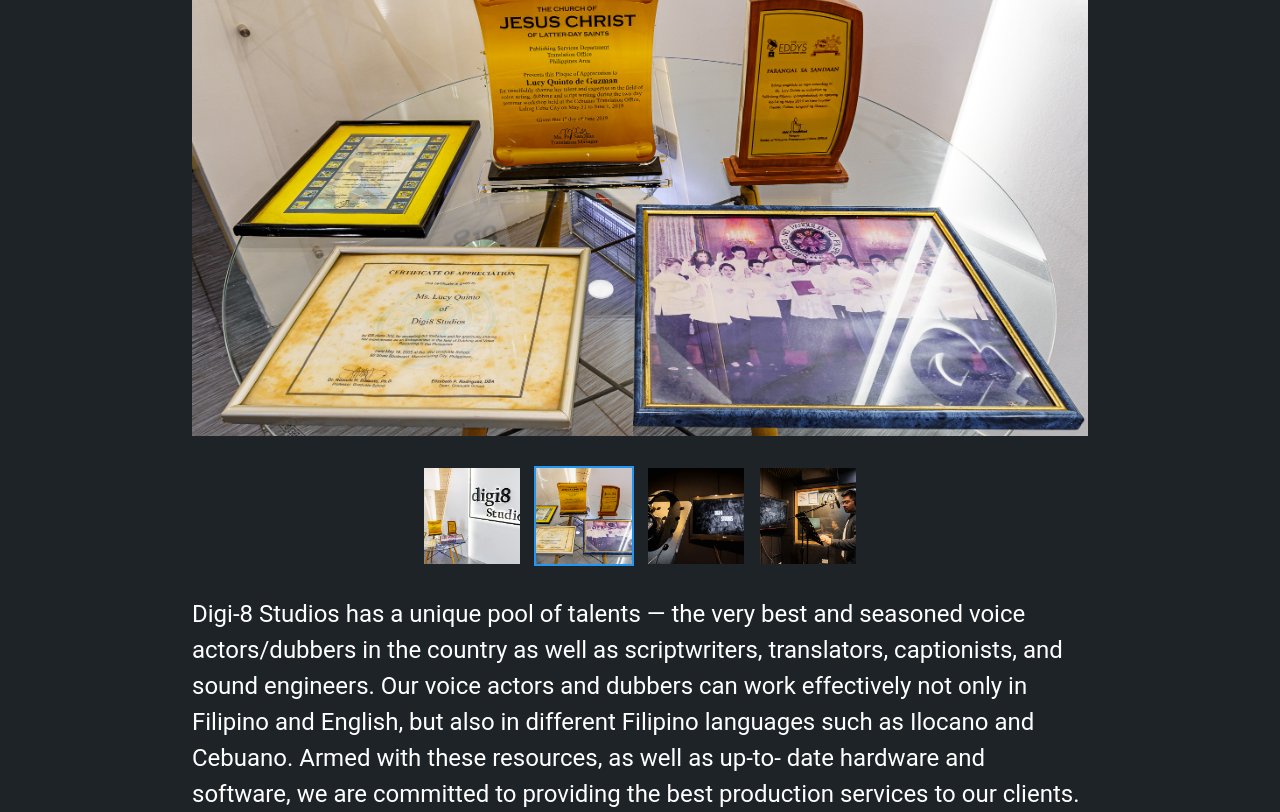
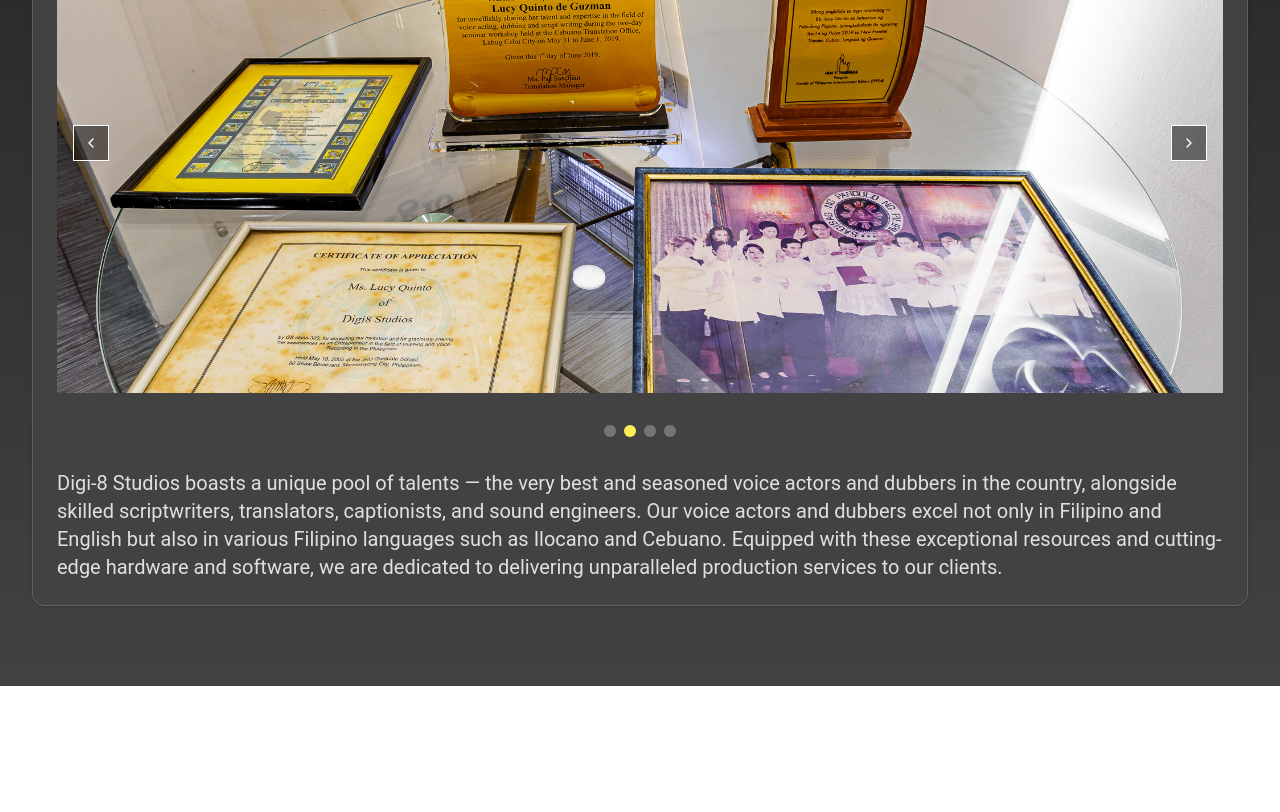
Before and after one commit to CSaguinsin/Digi8, a Next.js app: page / in a window 1280 px wide. Shown: the part 1120-1932 px from the top of the page. After the commit the page ends 1806 px from the top, so only its background shows below. Built offline with nearby package versions, Linux system fonts and the light colour scheme.

Commit message:
Our Story modified UI finished

```diff
--- a/package.json
+++ b/package.json
@@ -15,6 +15,7 @@
     "@radix-ui/react-slot": "^1.1.1",
     "class-variance-authority": "^0.7.1",
     "clsx": "^2.1.1",
+    "framer-motion": "^12.0.5",
     "lucide-react": "^0.473.0",
     "next": "15.1.6",
     "next-themes": "^0.4.4",
--- a/src/app/components/Our_Story.tsx
+++ b/src/app/components/Our_Story.tsx
@@ -1,13 +1,18 @@
-'use client'
-import Image from 'next/image'
-import { useState, useEffect } from 'react'
+"use client"
+
+import { useState, useEffect } from "react"
+import Image from "next/image"
+import { motion } from "framer-motion"
+import { Card, CardContent } from "@/components/ui/card"
+import { Button } from "@/components/ui/button"
+import { ChevronLeft, ChevronRight } from "lucide-react"
 
 export default function OurStory() {
   const images = [
-    { src: '/assets/graphics/Digi8-WebMat1.jpg', alt: 'Image 1' },
-    { src: '/assets/graphics/Digi8-WebMat2.jpg', alt: 'Image 2' },
-    { src: '/assets/graphics/Digi8-WebMat3.jpg', alt: 'Image 3' },
-    { src: '/assets/graphics/Digi8-WebMat4.jpg', alt: 'Image 4' },
+    { src: "/assets/graphics/Digi8-WebMat1.jpg", alt: "Image 1" },
+    { src: "/assets/graphics/Digi8-WebMat2.jpg", alt: "Image 2" },
+    { src: "/assets/graphics/Digi8-WebMat3.jpg", alt: "Image 3" },
+    { src: "/assets/graphics/Digi8-WebMat4.jpg", alt: "Image 4" },
   ]
 
   const [currentImage, setCurrentImage] = useState(0)
@@ -15,77 +20,95 @@
   useEffect(() => {
     const interval = setInterval(() => {
       setCurrentImage((prev) => (prev + 1) % images.length)
-    }, 3000)
+    }, 5000)
 
     return () => clearInterval(interval)
   }, [images.length])
 
-  const handleImageClick = (index: number) => {
-    setCurrentImage(index)
+  const handleImageChange = (direction: "next" | "prev") => {
+    if (direction === "next") {
+      setCurrentImage((prev) => (prev + 1) % images.length)
+    } else {
+      setCurrentImage((prev) => (prev - 1 + images.length) % images.length)
+    }
   }
 
   return (
-    <section className="bg-[#1e2328] pt-20">
-      <h1 className="text-center font-archivo-black text-[4rem] bg-gradient-to-r from-[#F4B301] to-[#999999] bg-clip-text text-transparent px-40">
+    <section className="bg-gradient-to-b from-gray-900 to-gray-800 py-20 px-4 sm:px-6 lg:px-8">
+      <motion.h1
+        className="text-center font-bold text-4xl sm:text-5xl lg:text-6xl bg-gradient-to-r from-yellow-400 to-orange-500 bg-clip-text text-transparent mb-12"
+        initial={{ opacity: 0, y: -20 }}
+        animate={{ opacity: 1, y: 0 }}
+        transition={{ duration: 0.5 }}
+      >
         Our Story
-      </h1>
-      <div className="flex flex-col items-center mt-20">
-        {/* Main image with transition */}
-        <div className="relative h-[500px] w-full max-w-4xl overflow-hidden">
+      </motion.h1>
+      <div className="max-w-7xl mx-auto">
+        <Card className="bg-gray-800 border-gray-700">
+          <CardContent className="p-6">
+            <div className="relative h-[300px] sm:h-[400px] lg:h-[500px] w-full mb-8">
               {images.map((image, index) => (
-            <div
+                <motion.div
                   key={index}
-              className={`absolute inset-0 transition-opacity duration-1000 ease-in-out ${
-                index === currentImage
-                  ? 'opacity-100 z-10'
-                  : 'opacity-0 z-0'
-              }`}
+                  className="absolute inset-0"
+                  initial={{ opacity: 0 }}
+                  animate={{ opacity: index === currentImage ? 1 : 0 }}
+                  transition={{ duration: 0.5 }}
                 >
                   <Image
-                src={image.src}
+                    src={image.src || "/placeholder.svg"}
                     alt={image.alt}
                     layout="fill"
                     objectFit="cover"
-                className="rounded-lg shadow-lg"
+                    className="rounded-lg"
                     priority={index === 0}
                   />
+                </motion.div>
+              ))}
+              <div className="absolute inset-0 flex items-center justify-between p-4">
+                <Button
+                  variant="outline"
+                  size="icon"
+                  onClick={() => handleImageChange("prev")}
+                  className="bg-black/50 hover:bg-black/70 text-white"
+                >
+                  <ChevronLeft className="h-6 w-6" />
+                </Button>
+                <Button
+                  variant="outline"
+                  size="icon"
+                  onClick={() => handleImageChange("next")}
+                  className="bg-black/50 hover:bg-black/70 text-white"
+                >
+                  <ChevronRight className="h-6 w-6" />
+                </Button>
               </div>
+            </div>
+            <div className="flex justify-center space-x-2 mb-8">
+              {images.map((_, index) => (
+                <Button
+                  key={index}
+                  variant="ghost"
+                  size="sm"
+                  className={`w-3 h-3 rounded-full p-0 ${index === currentImage ? "bg-yellow-400" : "bg-gray-600"}`}
+                  onClick={() => setCurrentImage(index)}
+                />
               ))}
             </div>
-
-        {/* Thumbnail images */}
-        <div className="flex justify-center space-x-4 mt-8">
-          {images.map((image, index) => (
-            <div
-              key={index}
-              className={`relative h-24 w-24 cursor-pointer rounded-lg overflow-hidden ${
-                index === currentImage ? 'ring-2 ring-blue-500' : ''
-              }`}
-              onClick={() => handleImageClick(index)}
+            <motion.p
+              className="text-gray-300 text-lg sm:text-xl leading-relaxed"
+              initial={{ opacity: 0, y: 20 }}
+              animate={{ opacity: 1, y: 0 }}
+              transition={{ duration: 0.5, delay: 0.2 }}
             >
-              <Image
-                src={image.src}
-                alt={image.alt}
-                layout="fill"
-                objectFit="cover"
-              />
-            </div>
-          ))}
-        </div>
-
-        {/* Text content */}
-        <div className="mt-8 max-w-4xl">
-          <p className="text-white text-[1.5rem]">
-            Digi-8 Studios has a unique pool of talents — the very best and
-            seasoned voice actors/dubbers in the country as well as
-            scriptwriters, translators, captionists, and sound engineers. Our
-            voice actors and dubbers can work effectively not only in Filipino
-            and English, but also in different Filipino languages such as
-            Ilocano and Cebuano. Armed with these resources, as well as up-to-
-            date hardware and software, we are committed to providing the best
-            production services to our clients.
-          </p>
-        </div>
+              Digi-8 Studios boasts a unique pool of talents — the very best and seasoned voice actors and dubbers in
+              the country, alongside skilled scriptwriters, translators, captionists, and sound engineers. Our voice
+              actors and dubbers excel not only in Filipino and English but also in various Filipino languages such as
+              Ilocano and Cebuano. Equipped with these exceptional resources and cutting-edge hardware and software, we
+              are dedicated to delivering unparalleled production services to our clients.
+            </motion.p>
+          </CardContent>
+        </Card>
       </div>
     </section>
   )
--- /dev/null
+++ b/src/components/ui/button.tsx
@@ -0,0 +1,57 @@
+import * as React from "react"
+import { Slot } from "@radix-ui/react-slot"
+import { cva, type VariantProps } from "class-variance-authority"
+
+import { cn } from "@/lib/utils"
+
+const buttonVariants = cva(
+  "inline-flex items-center justify-center gap-2 whitespace-nowrap rounded-md text-sm font-medium transition-colors focus-visible:outline-none focus-visible:ring-1 focus-visible:ring-ring disabled:pointer-events-none disabled:opacity-50 [&_svg]:pointer-events-none [&_svg]:size-4 [&_svg]:shrink-0",
+  {
+    variants: {
+      variant: {
+        default:
+          "bg-primary text-primary-foreground shadow hover:bg-primary/90",
+        destructive:
+          "bg-destructive text-destructive-foreground shadow-sm hover:bg-destructive/90",
+        outline:
+          "border border-input bg-background shadow-sm hover:bg-accent hover:text-accent-foreground",
+        secondary:
+          "bg-secondary text-secondary-foreground shadow-sm hover:bg-secondary/80",
+        ghost: "hover:bg-accent hover:text-accent-foreground",
+        link: "text-primary underline-offset-4 hover:underline",
+      },
+      size: {
+        default: "h-9 px-4 py-2",
+        sm: "h-8 rounded-md px-3 text-xs",
+        lg: "h-10 rounded-md px-8",
+        icon: "h-9 w-9",
+      },
+    },
+    defaultVariants: {
+      variant: "default",
+      size: "default",
+    },
+  }
+)
+
+export interface ButtonProps
+  extends React.ButtonHTMLAttributes<HTMLButtonElement>,
+    VariantProps<typeof buttonVariants> {
+  asChild?: boolean
+}
+
+const Button = React.forwardRef<HTMLButtonElement, ButtonProps>(
+  ({ className, variant, size, asChild = false, ...props }, ref) => {
+    const Comp = asChild ? Slot : "button"
+    return (
+      <Comp
+        className={cn(buttonVariants({ variant, size, className }))}
+        ref={ref}
+        {...props}
+      />
+    )
+  }
+)
+Button.displayName = "Button"
+
+export { Button, buttonVariants }
--- /dev/null
+++ b/src/components/ui/card.tsx
@@ -0,0 +1,76 @@
+import * as React from "react"
+
+import { cn } from "@/lib/utils"
+
+const Card = React.forwardRef<
+  HTMLDivElement,
+  React.HTMLAttributes<HTMLDivElement>
+>(({ className, ...props }, ref) => (
+  <div
+    ref={ref}
+    className={cn(
+      "rounded-xl border bg-card text-card-foreground shadow",
+      className
+    )}
+    {...props}
+  />
+))
+Card.displayName = "Card"
+
+const CardHeader = React.forwardRef<
+  HTMLDivElement,
+  React.HTMLAttributes<HTMLDivElement>
+>(({ className, ...props }, ref) => (
+  <div
+    ref={ref}
+    className={cn("flex flex-col space-y-1.5 p-6", className)}
+    {...props}
+  />
+))
+CardHeader.displayName = "CardHeader"
+
+const CardTitle = React.forwardRef<
+  HTMLDivElement,
+  React.HTMLAttributes<HTMLDivElement>
+>(({ className, ...props }, ref) => (
+  <div
+    ref={ref}
+    className={cn("font-semibold leading-none tracking-tight", className)}
+    {...props}
+  />
+))
+CardTitle.displayName = "CardTitle"
+
+const CardDescription = React.forwardRef<
+  HTMLDivElement,
+  React.HTMLAttributes<HTMLDivElement>
+>(({ className, ...props }, ref) => (
+  <div
+    ref={ref}
+    className={cn("text-sm text-muted-foreground", className)}
+    {...props}
+  />
+))
+CardDescription.displayName = "CardDescription"
+
+const CardContent = React.forwardRef<
+  HTMLDivElement,
+  React.HTMLAttributes<HTMLDivElement>
+>(({ className, ...props }, ref) => (
+  <div ref={ref} className={cn("p-6 pt-0", className)} {...props} />
+))
+CardContent.displayName = "CardContent"
+
+const CardFooter = React.forwardRef<
+  HTMLDivElement,
+  React.HTMLAttributes<HTMLDivElement>
+>(({ className, ...props }, ref) => (
+  <div
+    ref={ref}
+    className={cn("flex items-center p-6 pt-0", className)}
+    {...props}
+  />
+))
+CardFooter.displayName = "CardFooter"
+
+export { Card, CardHeader, CardFooter, CardTitle, CardDescription, CardContent }
```
Also changed, not shown: 1 other file (tests, documents, lock files or other folders). Lines whose indentation alone changed are shown as unchanged.
